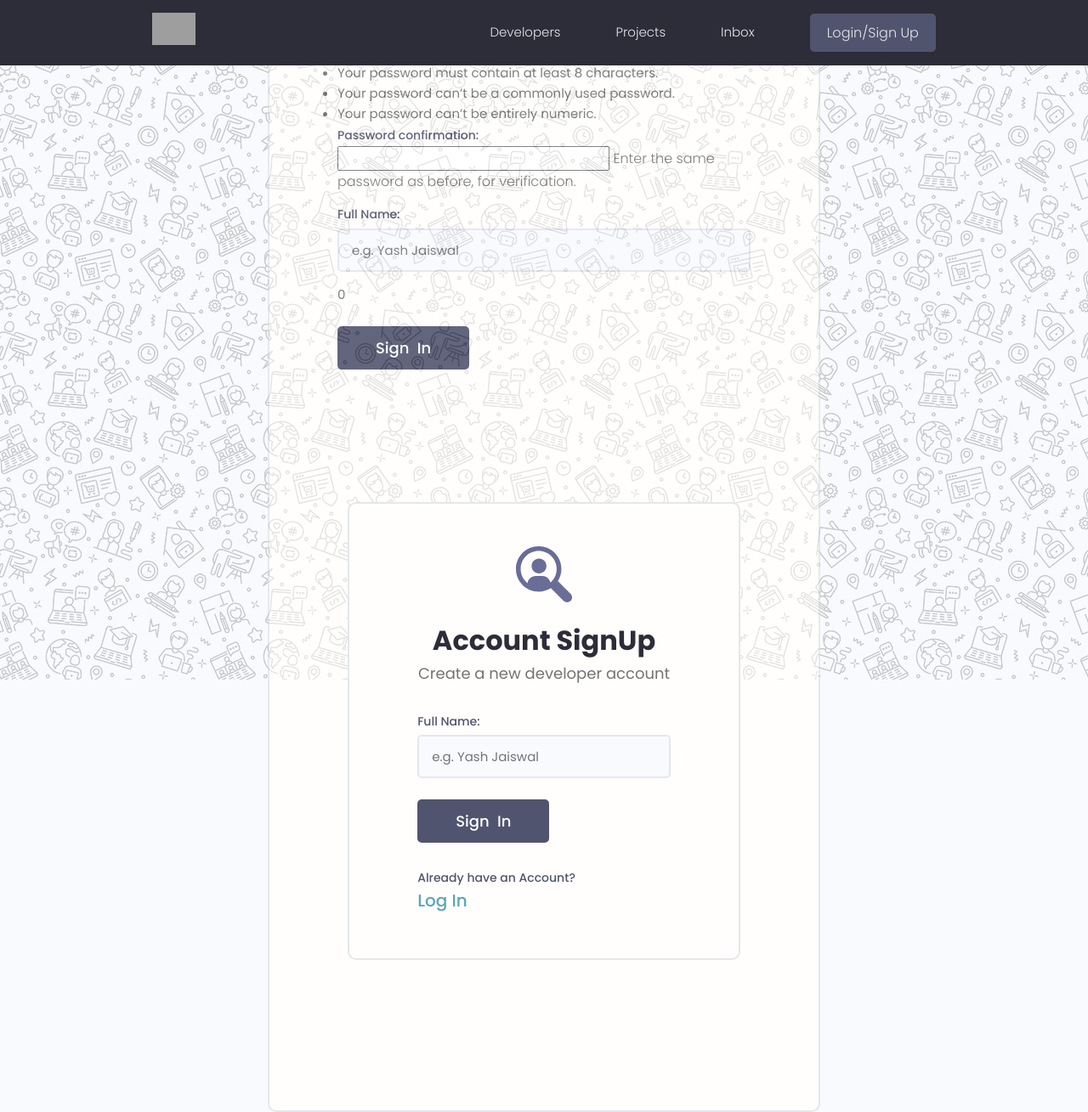
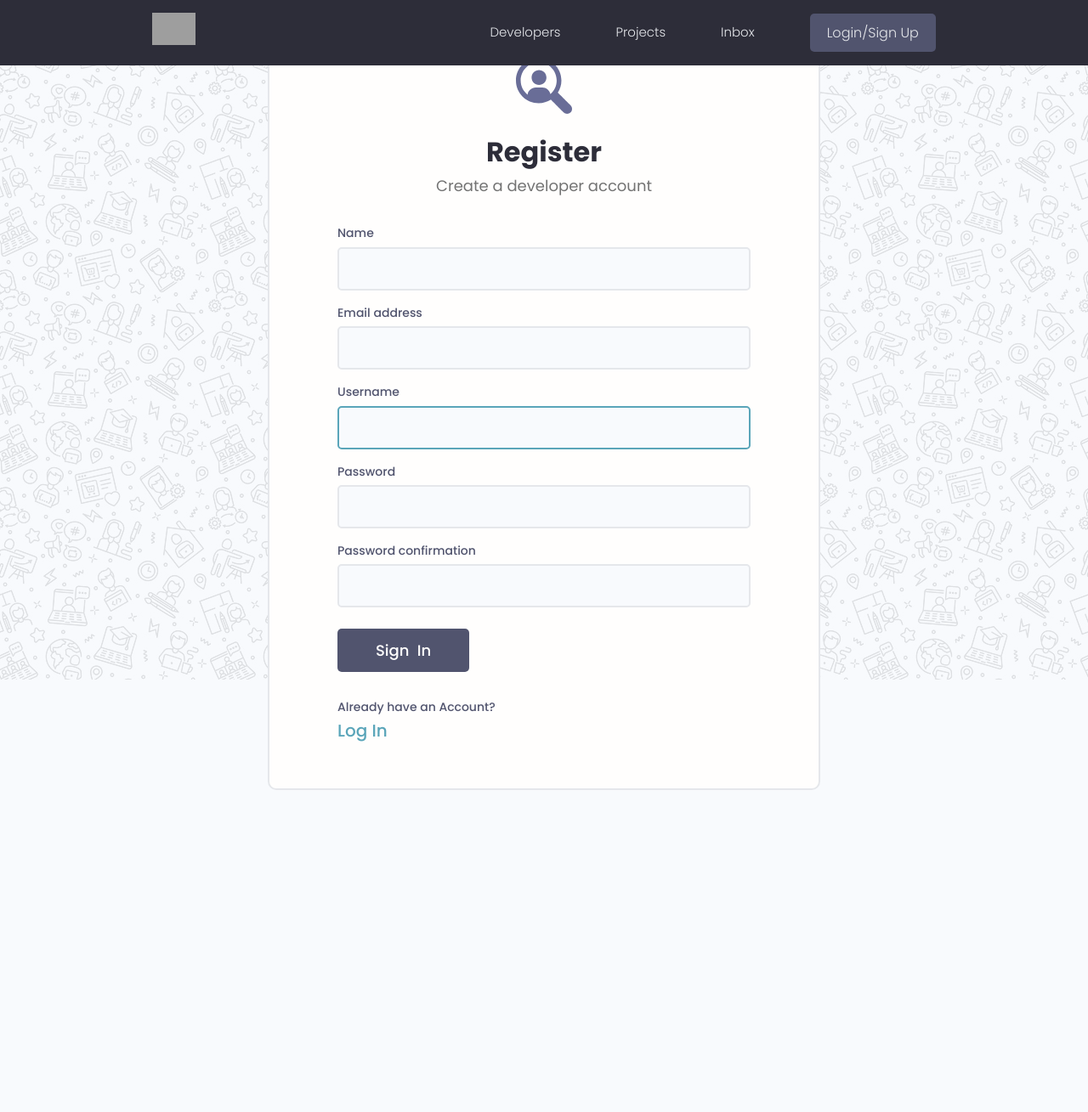
Before and after one commit to Yashjaiswal638/Dev-Portal, a Django app: page /register/ in a window 1280 px wide. Shown: the whole page at 85% size. After the commit the page ends 930 px from the top, so only its background shows below. Run offline with Django 3.2, Linux system fonts and the light colour scheme; some libraries are stand-ins or nearby versions; grey boxes are pictures that could not be loaded.

Commit message:
completed user-registration form

```diff
--- a/users/forms.py
+++ b/users/forms.py
@@ -11,3 +11,11 @@ class CustomUserCreationForm(UserCreationForm):
         labels = {
             'first_name': 'Name',
         }
+
+    def __init__(self, *args, **kwargs):
+        super(CustomUserCreationForm, self).__init__(*args, **kwargs)
+
+        for name, field in self.fields.items():
+            field.widget.attrs.update(
+                {'class': 'input'}
+            )
--- a/users/templates/users/login_register.html
+++ b/users/templates/users/login_register.html
@@ -5,33 +5,6 @@
 {% block content %}
 
 {% if page == 'register' %}
-<div class="auth">
-<div class="card">
-  <div class="auth__header text-center">
-    <a href="/">
-      <img src="{% static 'images/icon.svg' %}" alt="icon" />
-    </a>
-    <h3>Account SignUp</h3>
-    <p>Create a new developer account</p>
-  </div>
-
-<form action="{% url 'register' %}" method="POST" class="form auth__form">
-{% csrf_token %}
-{{form.as_p}}
-<div class="form__field">
-  <label for="formInput#text">Full Name: </label>
-  <input
-    class="input input--text"
-    id="formInput#text"
-    type="text"
-    name="text"
-    placeholder="e.g. Yash Jaiswal"
-  />
-</div>0
-<div class="auth__actions">
-<input class="btn btn--sub btn--lg" type="submit" value="Sign  In" />
-</div>
-</form>
 
 <div class="auth">
   <div class="card">
@@ -39,22 +12,21 @@
       <a href="/">
         <img src="{% static 'images/icon.svg' %}" alt="icon" />
       </a>
-      <h3>Account SignUp</h3>
-      <p>Create a new developer account</p>
+      <h3>Register</h3>
+      <p>Create a developer account</p>
     </div>
 
-    <form action="#" class="form auth__form">
+    <form action="{% url 'register' %}" method="POST" class="form auth__form">
+      {% csrf_token %}
+
+      {% for field in form %}
+      <div class="form__field">
+        <label for="formInput#text">{{ field.label }}</label>
+        {{ field }}
+      </div>
+      {% endfor %}
       <!-- Input:Text -->
-      <div class="form__field">
-        <label for="formInput#text">Full Name: </label>
-        <input
-          class="input input--text"
-          id="formInput#text"
-          type="text"
-          name="text"
-          placeholder="e.g. Yash Jaiswal"
-        />
-      </div>
+
 
       <div class="auth__actions">
         <input class="btn btn--sub btn--lg" type="submit" value="Sign  In" />
```
